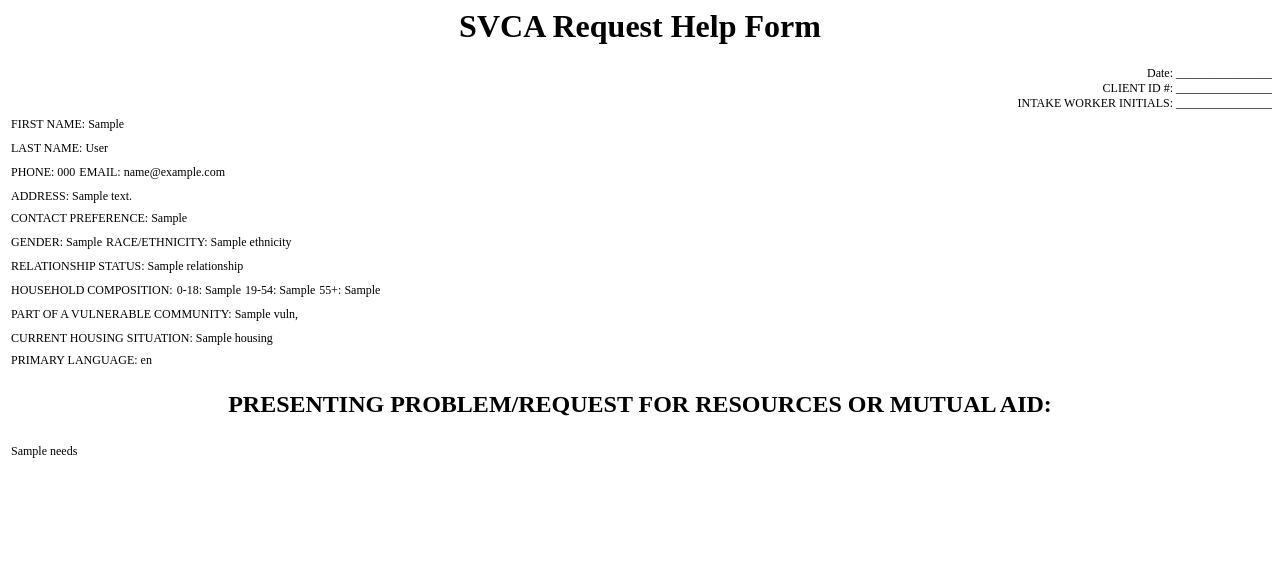
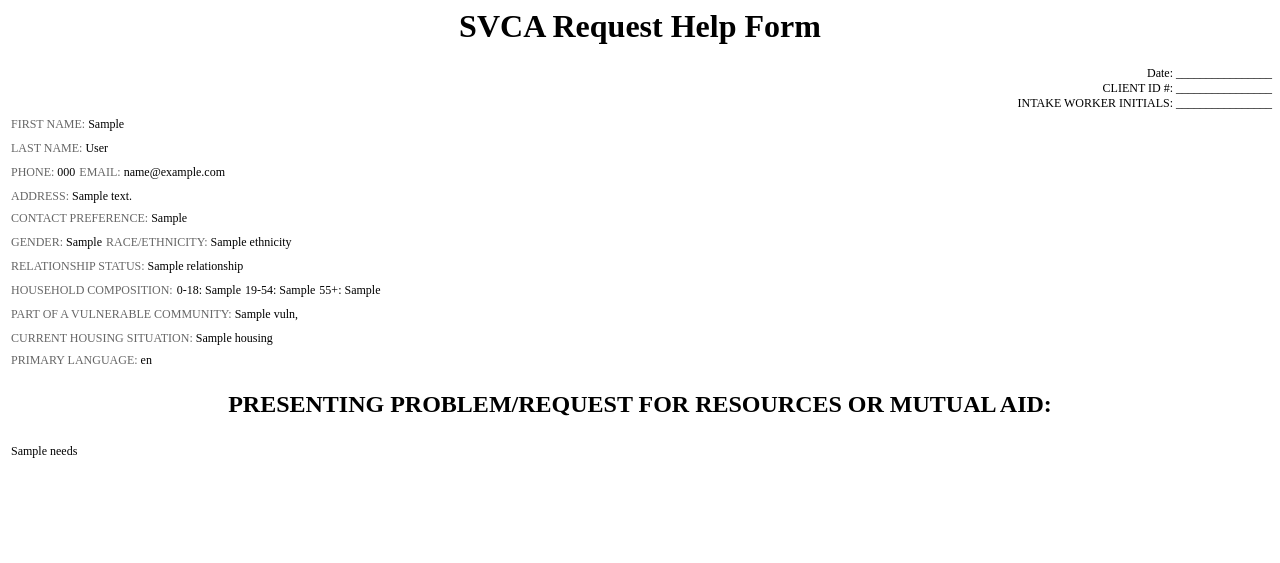
Before and after one commit to hoangphuc05/svca, a Django app: template topdf/templates/intake.html in a window 1280 px wide. Shown: the top 563 px of the page. Run offline with Django 3.2, Linux system fonts and the light colour scheme; the template is opened without the code that fills it: most values are stand-ins (such as "Sample title", 1, 10 or a date in 2020); lists and menus that the app fills with data are empty.

Commit message:
change the template look

```diff
--- a/topdf/templates/intake.css
+++ b/topdf/templates/intake.css
@@ -51,3 +51,7 @@ th {
 table *{
     text-align: left;
 }
+
+.info-name {
+    color: #666666;
+}
--- a/topdf/templates/intake.html
+++ b/topdf/templates/intake.html
@@ -25,27 +25,27 @@
 {#    <table class="info-table">#}
     <table>
         <tr>
-            <th><p>FIRST NAME: {{ need_request.first_name }}</p></th>
+            <th><p><span class="info-name">FIRST NAME:</span> {{ need_request.first_name }}</p></th>
         </tr>
     </table>
     <table>
         <tr>
-            <th><p>LAST NAME: {{ need_request.last_name }}</p></th>
+            <th><p><span class="info-name">LAST NAME:</span> {{ need_request.last_name }}</p></th>
         </tr>
     </table>
     <table>
         <tr>
-            <th><p>PHONE:  {{ need_request.phone }}</p></th>
-            <th><p>EMAIL:  {{ need_request.email }}</p></th>
+            <th><p><span class="info-name">PHONE: </span> {{ need_request.phone }}</p></th>
+            <th><p><span class="info-name">EMAIL:</span>  {{ need_request.email }}</p></th>
         </tr>
     </table>
     <table>
         <tr>
-            <th><p>ADDRESS:  {{ need_request.address }} </p></th>
+            <th><p><span class="info-name">ADDRESS:</span>  {{ need_request.address }} </p></th>
         </tr>
 
         <tr>
-            <th style="width: 200pt"><p>CONTACT PREFERENCE:
+            <th style="width: 200pt"><p><span class="info-name">CONTACT PREFERENCE:</span>
                 {% if need_request.contact_reference == 1 %}
                     Email
                 {% elif need_request.contact_reference == 2 %}
@@ -58,7 +58,7 @@
     </table>
     <table>
         <tr>
-            <th><p>GENDER:
+            <th><p><span class="info-name">GENDER:</span>
                 {% if need_request.gender == '0' %}
                     Prefer not to say
                 {% elif need_request.gender == '1' %}
@@ -71,28 +71,28 @@
                     {{ need_request.contact_reference }}
                 {% endif %}
             </p></th>
-            <th><p>RACE/ETHNICITY: {{ need_request.ethnicity }}</p></th>
+            <th><p><span class="info-name">RACE/ETHNICITY:</span> {{ need_request.ethnicity }}</p></th>
         </tr>
     </table>
 
     <table>
         <tr>
-            <th><p>RELATIONSHIP STATUS: {{ need_request.relationship }}
+            <th><p><span class="info-name">RELATIONSHIP STATUS:</span> {{ need_request.relationship }}
 
             </p></th>
         </tr>
     </table>
     <table>
         <tr>
-            <th><p>HOUSEHOLD COMPOSITION:</p></th>
-            <th><p> 0-18: {{ need_request.family18 }}</p></th>
-            <th><p> 19-54: {{ need_request.family19 }}</p></th>
-            <th><p> 55+: {{ need_request.family55 }}</p></th>
+            <th><p><span class="info-name">HOUSEHOLD COMPOSITION:</span></p></th>
+            <th><p> <span class="">0-18:</span> {{ need_request.family18 }}</p></th>
+            <th><p> <span class="">19-54:</span> {{ need_request.family19 }}</p></th>
+            <th><p> <span class="">55+:</span> {{ need_request.family55 }}</p></th>
         </tr>
     </table>
     <table>
         <tr>
-            <th><p>PART OF A VULNERABLE COMMUNITY:
+            <th><p><span class="info-name">PART OF A VULNERABLE COMMUNITY:</span>
                 {% if need_request.vulnerable_groups.count == 0 %}
                     None
                 {% else %}
@@ -106,7 +106,7 @@
     </table>
     <table>
         <tr>
-            <th><p>CURRENT HOUSING SITUATION:
+            <th><p><span class="info-name">CURRENT HOUSING SITUATION:</span>
                 {% if need_request.housing == 0 %}
                     Prefer not to say
                 {% elif need_request.housing == 1 %}
@@ -121,7 +121,7 @@
         </tr>
 
         <tr>
-            <th><p>PRIMARY LANGUAGE: {{ need_request.language }}</p></th>
+            <th><p><span class="info-name">PRIMARY LANGUAGE:</span> {{ need_request.language }}</p></th>
         </tr>
     </table>
 
```
